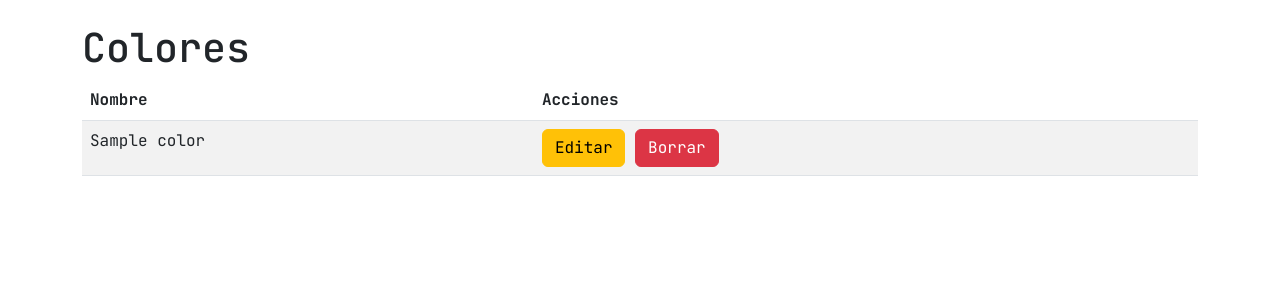
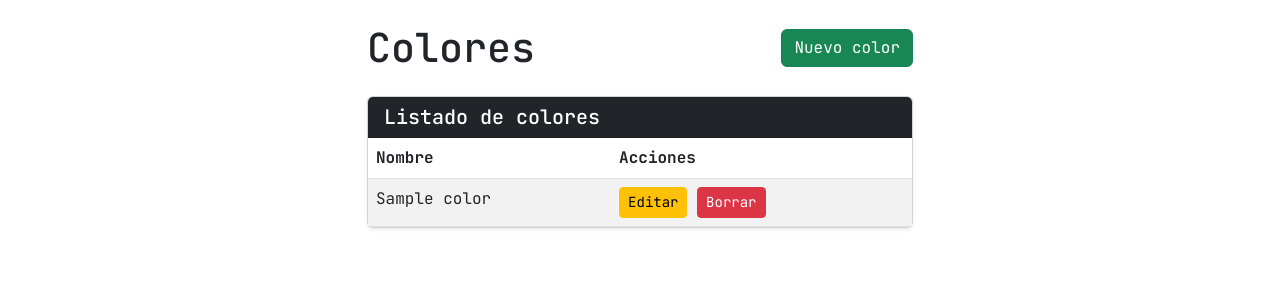
Before and after one commit to david-jalon/zaiko, a Django app: page /color/ in a window 1280 px wide. Shown: the part 56-356 px from the top of the page. Run offline with Django 5.2, Linux system fonts and the light colour scheme; a user stored in the database is signed in; tables that the repository leaves empty hold one stand-in row (values such as "Sample post").

Commit message:
New style colors

```diff
--- a/inventory/templates/inventory/color_list.html
+++ b/inventory/templates/inventory/color_list.html
@@ -1,10 +1,21 @@
 {% extends "inventory/base.html" %}
 
-{% block title %} Colores Zaiko {% endblock %}
+{% block title %}Colores Zaiko{% endblock %}
 
 {% block content %}
-<h1>Colores</h1>
-<table class="table table-striped">
+<div class="row justify-content-center">
+    <div class="col-lg-6 col-md-8">
+        <div class="d-flex justify-content-between align-items-center mb-4">
+            <h1 class="mb-0">Colores</h1>
+            <a href="{% url 'color_create' %}" class="btn btn-success">Nuevo color</a>
+        </div>
+
+        <div class="card shadow-sm mb-4">
+            <div class="card-header bg-dark text-white">
+                <h5 class="mb-0">Listado de colores</h5>
+            </div>
+            <div class="card-body p-0">
+                <table class="table table-striped mb-0">
                     <thead>
                         <tr>
                             <th>Nombre</th>
@@ -16,11 +27,15 @@
                         <tr>
                             <td>{{ color.nombre }}</td>
                             <td>
-                    <a href="{% url 'color_update' color.pk %}" class="btn btn-warning">Editar</a>
-                    <a href="{% url 'color_delete' color.pk %}" class="btn btn-danger">Borrar</a>
+                                <a href="{% url 'color_update' color.pk %}" class="btn btn-sm btn-warning">Editar</a>
+                                <a href="{% url 'color_delete' color.pk %}" class="btn btn-sm btn-danger">Borrar</a>
                             </td>
                         </tr>
                         {% endfor %}
                     </tbody>
                 </table>
+            </div>
+        </div>
+    </div>
+</div>
 {% endblock %}
--- a/inventory/views.py
+++ b/inventory/views.py
@@ -6,7 +6,7 @@ from django.views.generic import ListView, CreateView, UpdateView, DeleteView
 from django.urls import reverse_lazy
 from django.db.models import Sum, Count
 from .models import PrintOrder, Printer, Spool, Material, Color, StockThreshold
-from .forms import PrintOrderForm, PrintOrderItemFormSet, SpoolForm, MaterialForm
+from .forms import PrintOrderForm, PrintOrderItemFormSet, SpoolForm, MaterialForm, ColorForm
 from django.http import HttpResponse
 
 
@@ -74,13 +74,13 @@ class ColorListView(LoginRequiredMixin, OperatorRequiredMixin, ListView):
 class ColorCreateView(LoginRequiredMixin, OperatorRequiredMixin, CreateView):
     model = Color
     template_name = "inventory/color_form.html"
-    fields = ["nombre"]
+    form_class = ColorForm
     success_url = reverse_lazy("color_list")
 
 class ColorUpdateView(LoginRequiredMixin, OperatorRequiredMixin, UpdateView):
     model = Color
     template_name = "inventory/color_form.html"
-    fields = ["nombre"]
+    form_class = ColorForm
     success_url = reverse_lazy("color_list")
 
 class ColorDeleteView(LoginRequiredMixin, OperatorRequiredMixin, DeleteView):
```
Also changed, not shown: inventory/forms.py (+11 -1 lines), inventory/templates/inventory/color_confirm_delete.html (+17 -8 lines), inventory/templates/inventory/color_form.html (+21 -6 lines). Lines whose indentation alone changed are shown as unchanged.
